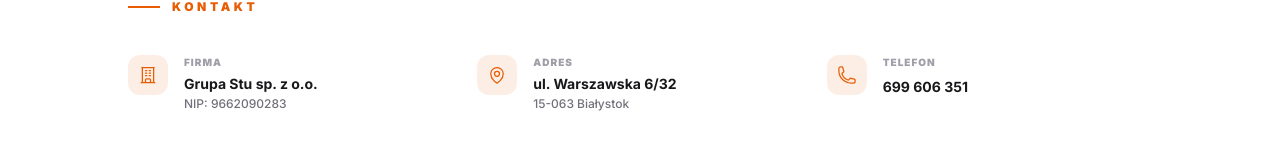
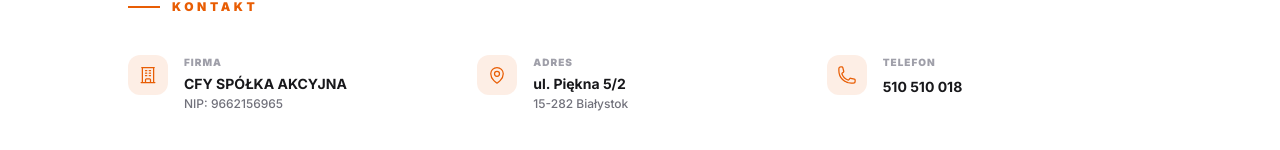
Before and after one commit to JakubPaszko2001/CarForNow, a Next.js app: page /o-nas in a window 1280 px wide. Shown: the part 2459-2609 px from the top of the page. Built offline with nearby package versions, Linux system fonts and the light colour scheme; no server answers.

Commit message:
zmiany w danych kontaktowych

```diff
--- a/app/o-nas/page.tsx
+++ b/app/o-nas/page.tsx
@@ -230,8 +230,8 @@ export default function AboutPage() {
               </div>
               <div>
                 <p className="text-[10px] font-black uppercase tracking-widest text-zinc-400 mb-1">Firma</p>
-                <p className="text-sm font-bold text-zinc-900">Grupa Stu sp. z o.o.</p>
-                <p className="text-xs text-zinc-500 font-medium mt-0.5">NIP: 9662090283</p>
+                <p className="text-sm font-bold text-zinc-900">CFY SPÓŁKA AKCYJNA</p>
+                <p className="text-xs text-zinc-500 font-medium mt-0.5">NIP: 9662156965</p>
               </div>
             </div>
             <div className="flex items-start gap-4">
@@ -240,8 +240,8 @@ export default function AboutPage() {
               </div>
               <div>
                 <p className="text-[10px] font-black uppercase tracking-widest text-zinc-400 mb-1">Adres</p>
-                <p className="text-sm font-bold text-zinc-900">ul. Warszawska 6/32</p>
-                <p className="text-xs text-zinc-500 font-medium mt-0.5">15-063 Białystok</p>
+                <p className="text-sm font-bold text-zinc-900">ul. Piękna 5/2</p>
+                <p className="text-xs text-zinc-500 font-medium mt-0.5">15-282 Białystok</p>
               </div>
             </div>
             <div className="flex items-start gap-4">
@@ -251,10 +251,10 @@ export default function AboutPage() {
               <div>
                 <p className="text-[10px] font-black uppercase tracking-widest text-zinc-400 mb-1">Telefon</p>
                 <a
-                  href="tel:+48699606351"
+                  href="tel:+48510510018"
                   className="text-sm font-bold text-zinc-900 hover:text-[#e85d04] transition-colors"
                 >
-                  699 606 351
+                  510 510 018
                 </a>
               </div>
             </div>
```
